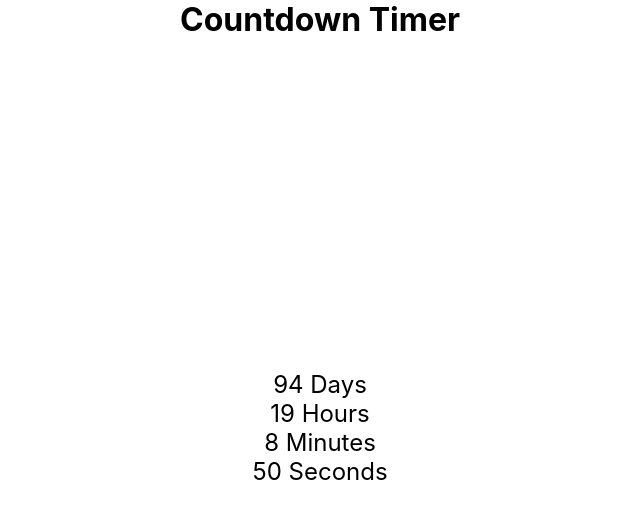
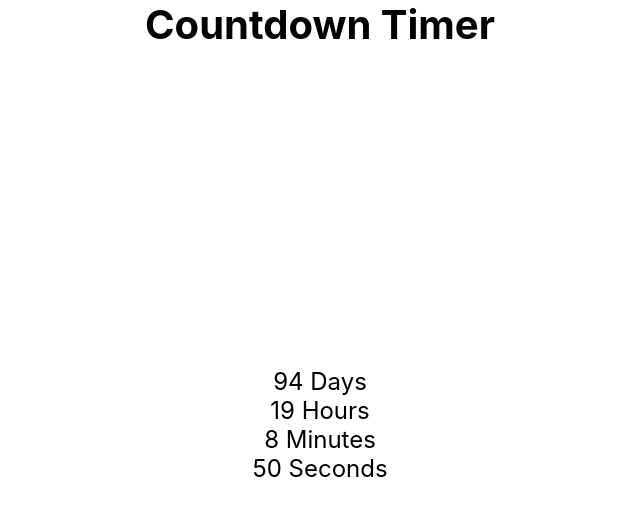
Before and after one commit to lordeadroid/countdown, a Vue app: page / in a window 1280 px wide. Shown: the top 518 px of the page, without its empty margins (320-960 px from the left). Built offline with nearby package versions, Linux system fonts and the light colour scheme.

Commit message:
feat: updated styles of the text

```diff
--- a/src/App.vue
+++ b/src/App.vue
@@ -49,14 +49,15 @@ div {
   flex-direction: column;
   justify-content: center;
   align-items: center;
-  height: 100vh;
-  width: 100vw;
-}
-h1 {
-  font-size: 2rem;
-  margin-bottom: 1rem;
-}
-span {
-  font-size: 1.5rem;
+  height: 100lvh;
+  width: 100lvw;
+
+  & > h1 {
+    font-size: 2.5rem;
+  }
+
+  & > span {
+    font-size: 1.5rem;
+  }
 }
 </style>
```
